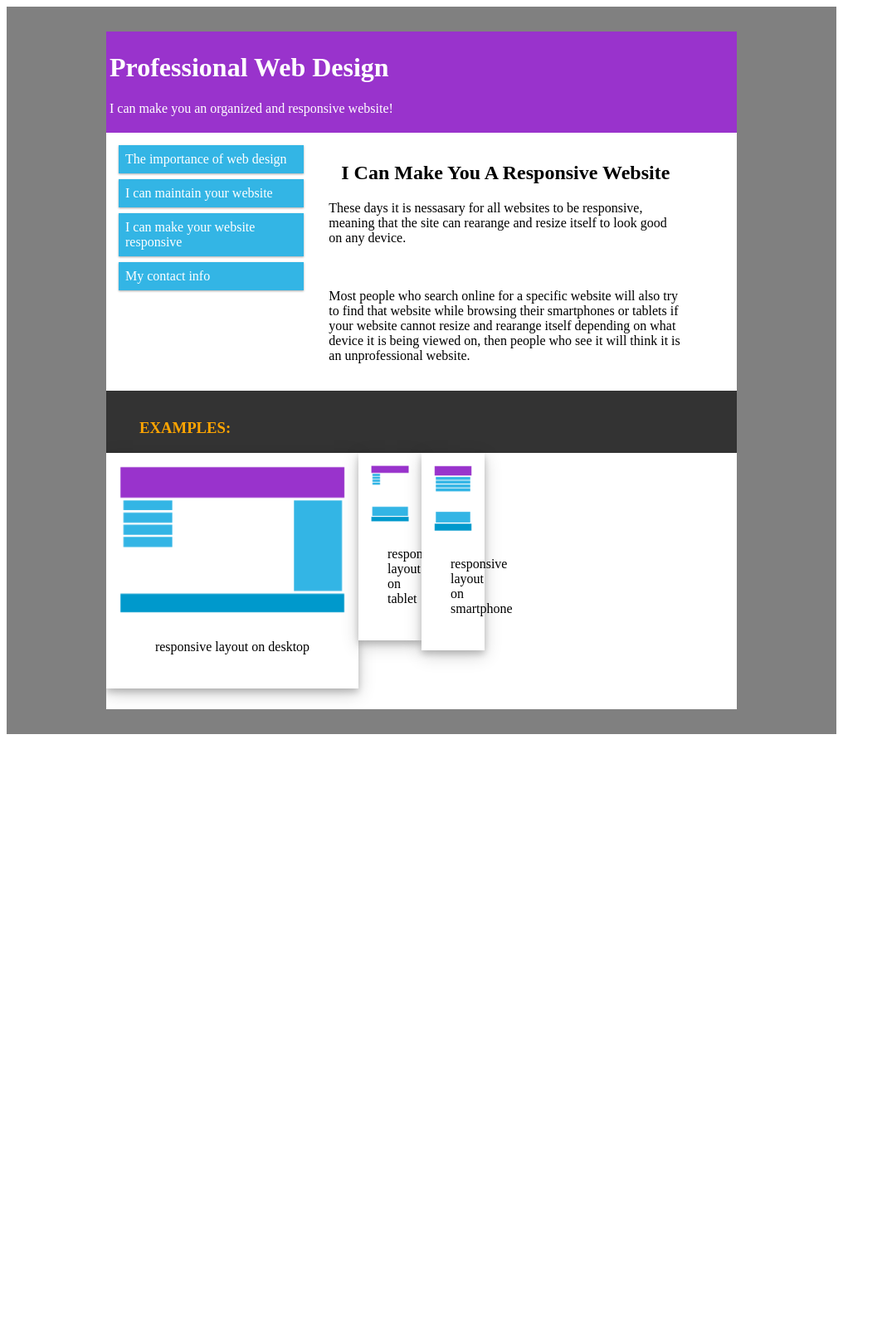
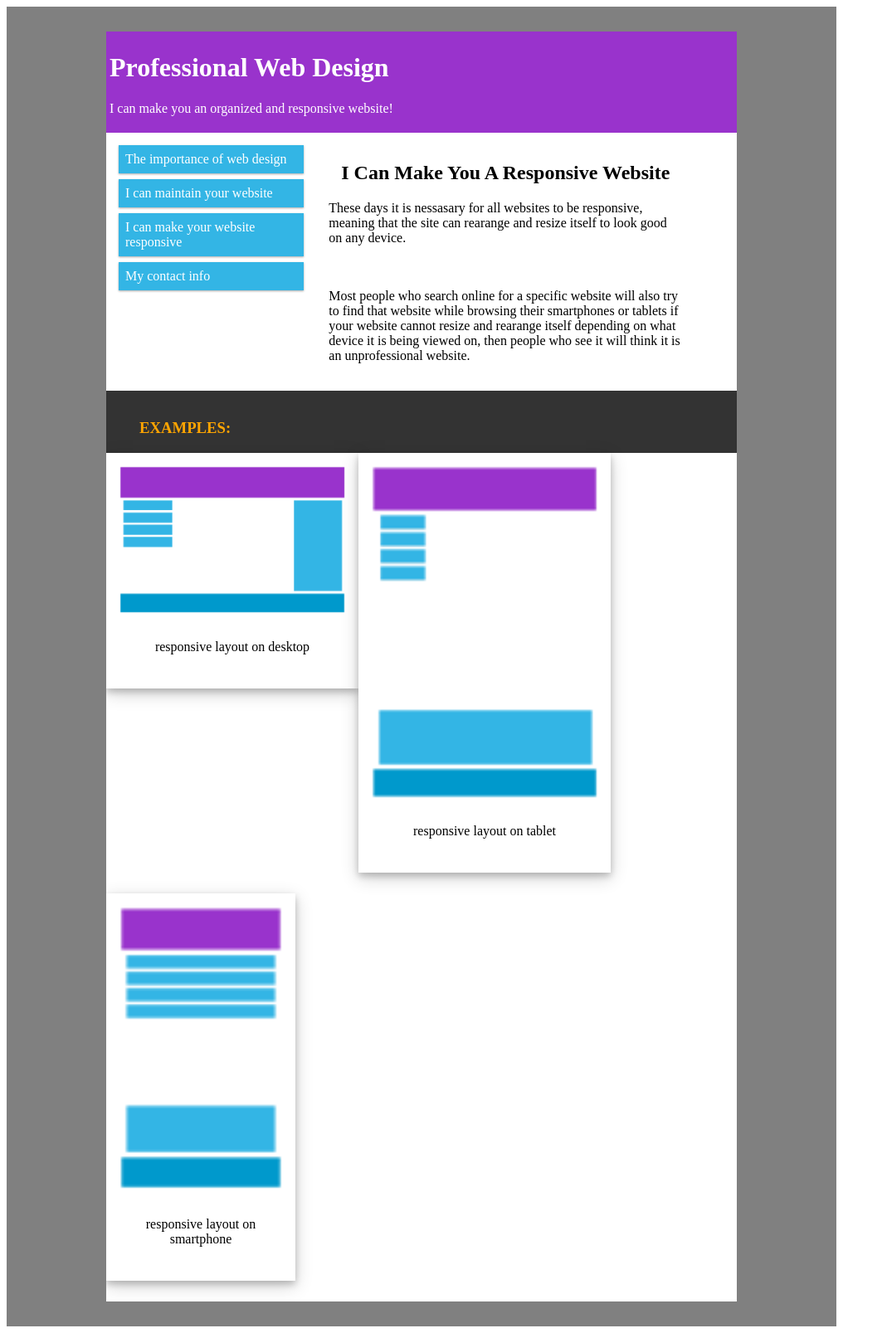
Before and after one commit to kogamikirito/kogamikirito.github.io, a Jekyll site: the page responsive/index.html, which Jekyll copies as it is, in a window 1280 px wide. Shown: the whole page at 83% size, without its empty margins (0-1063 px from the left). Built offline with Jekyll 4.4.1, drawn with Linux system fonts in a browser that asks for light colours; before the commit the page ends 900 px from its top, so only the background shows below that.

Commit message:
Update index.html

```diff
--- a/responsive/index.html
+++ b/responsive/index.html
@@ -98,7 +98,7 @@ div.polaroid {
 }
 
    div.tablet {
-  width: 10%;
+  width: 40%;
   background-color: white;
   box-shadow: 0 4px 8px 0 rgba(0, 0, 0, 0.2), 0 6px 20px 0 rgba(0, 0, 0, 0.19);
   margin-bottom: 25px;
@@ -106,7 +106,7 @@ div.polaroid {
 
 
     div.phone {
-  width: 10%;
+  width: 30%;
   background-color: white;
   box-shadow: 0 4px 8px 0 rgba(0, 0, 0, 0.2), 0 6px 20px 0 rgba(0, 0, 0, 0.19);
   margin-bottom: 25px;
```
